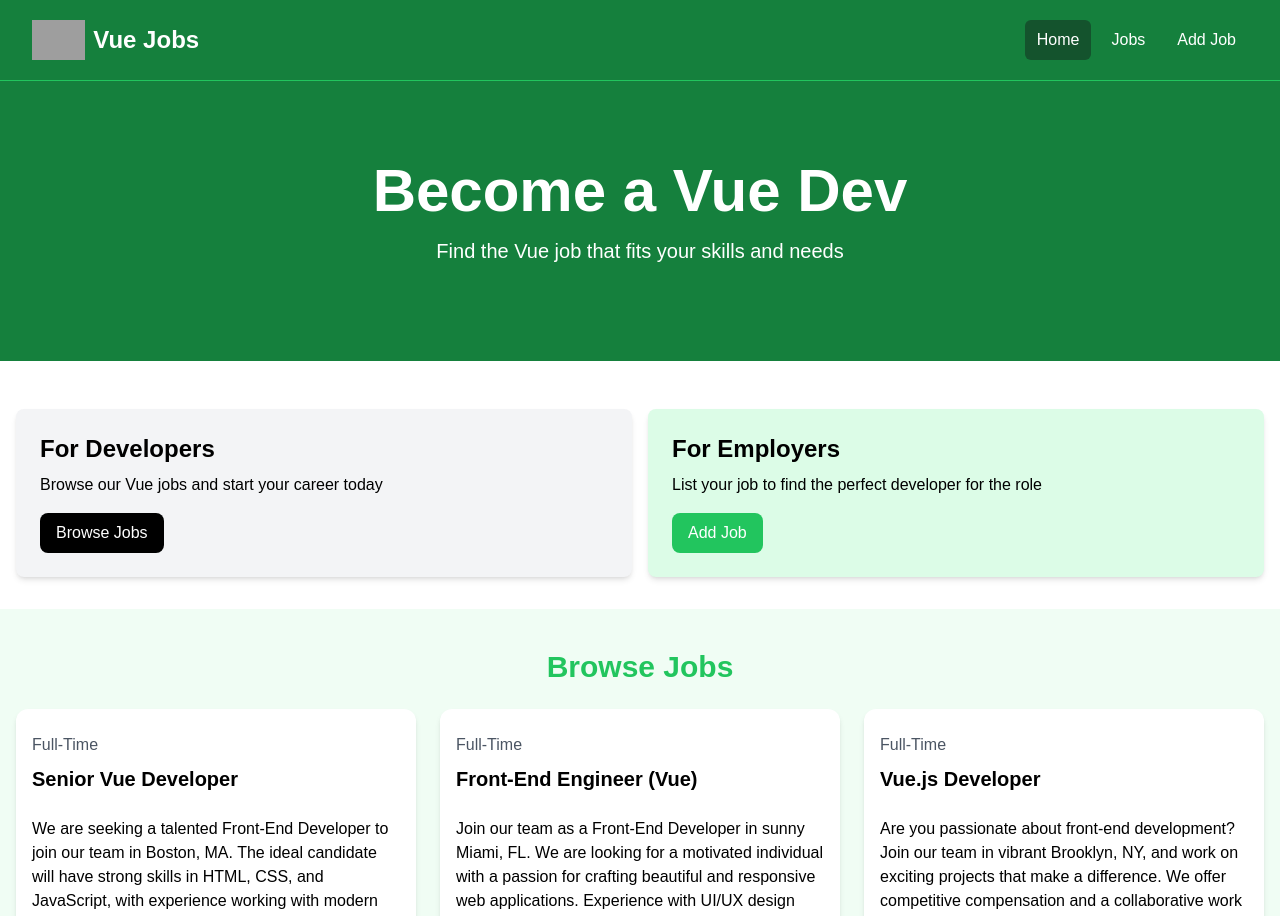
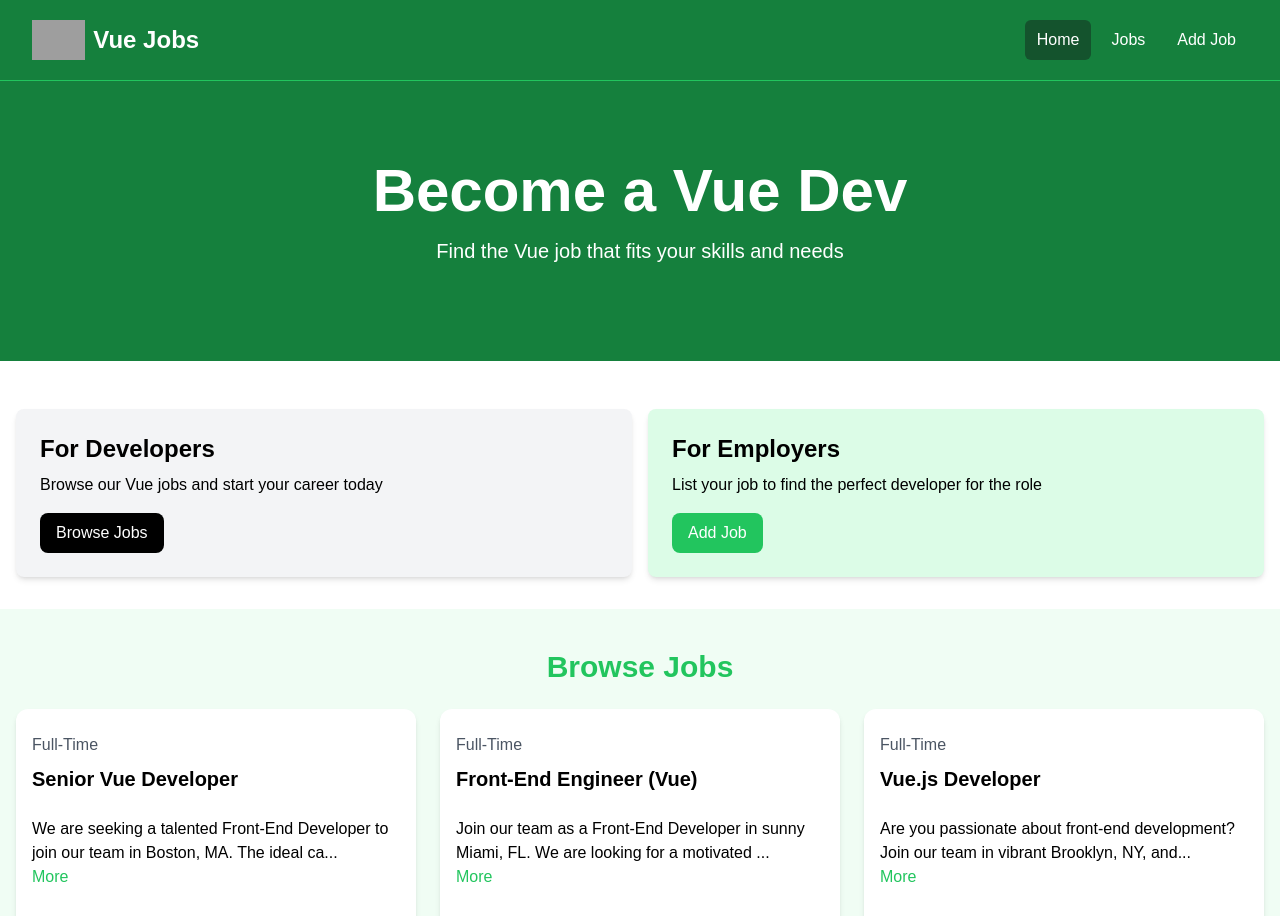
Before and after one commit to aleksamlsvc12/Vue-Jobs, a Vue app: page / in a window 1280 px wide. Shown: the top 916 px of the page. Built offline with nearby package versions, Linux system fonts and the light colour scheme; grey boxes are pictures that could not be loaded; the HTML template or start-up script is replaced by a standard one.

Commit message:
Text was fixed using computed (Show... Less...).

```diff
--- a/src/components/JobListing.vue
+++ b/src/components/JobListing.vue
@@ -1,9 +1,24 @@
 <script setup>
-  import {defineProps} from 'vue';
+  import {defineProps, ref, computed} from 'vue';
 
-  defineProps({
+  const props = defineProps({
     job: Object
   });
+
+  const showFullDesc = ref(false);
+
+  const toggleFullDesc = () => {
+    showFullDesc.value = !showFullDesc.value;
+  };
+
+  const truncatedDesc = computed(()=>{
+    let desc = props.job.description;
+    if(!showFullDesc.value){
+      desc = desc.substring(0,90) + '...';
+    }
+    return desc;
+  });
+
 </script>
 
 <template>
@@ -15,7 +30,8 @@
               </div>
 
               <div class="mb-5">
-                {{job.description}}
+                <div>{{truncatedDesc}}</div>
+                <button @click="toggleFullDesc()" class="text-green-500 hover:text-green-600 mb-5">{{showFullDesc ? 'Less' : 'More'}}</button>
               </div>
 
               <h3 class="text-green-500 mb-2">{{job.salary}} / Year</h3>
```
